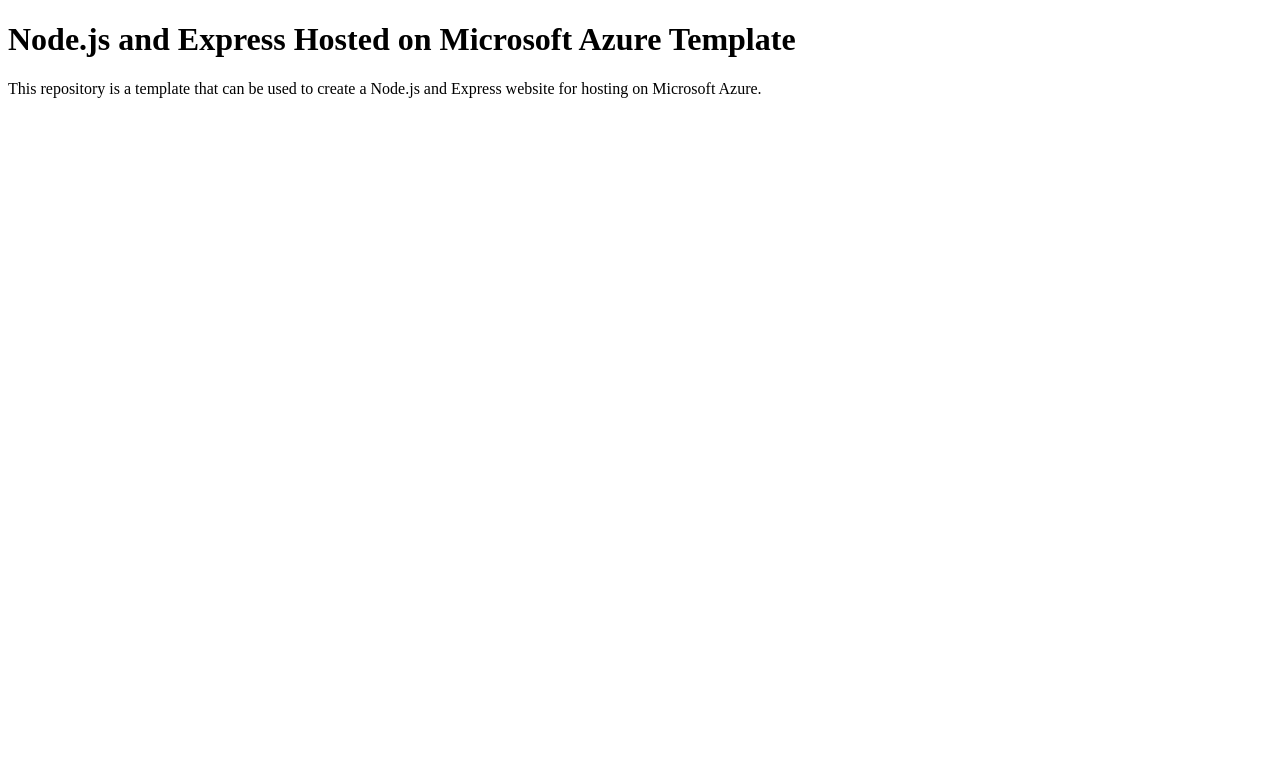
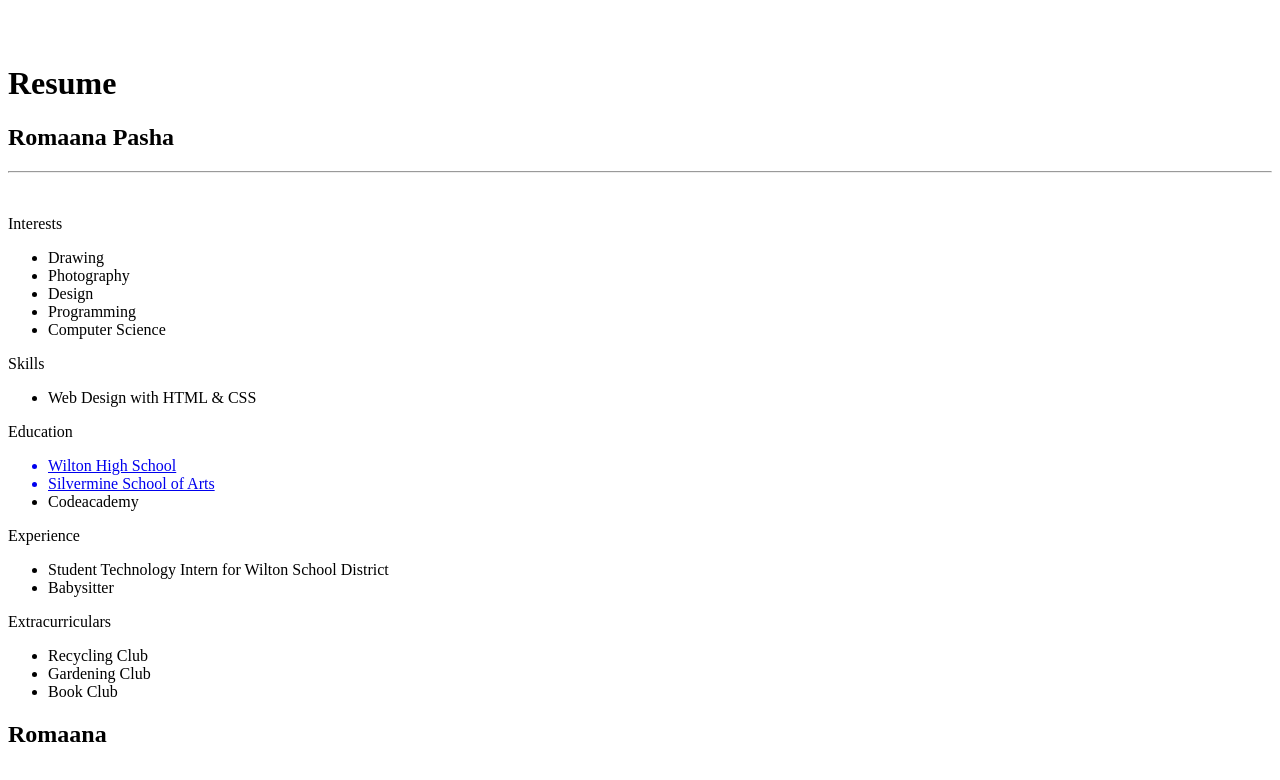
Before and after one commit to romaanazpasha/assignment-portfolio-rp, a website: page client/index.html in a window 1280 px wide. Drawn offline with Linux system fonts and the light colour scheme.

Commit message:
version 2

```diff
--- /dev/null
+++ b/client/index.css
@@ -0,0 +1,89 @@
+* {
+    max-width: 700px;
+    margin: auto;
+  }
+
+
+  /*body {
+      min-width: 500px;
+  }*/
+
+  div {
+    border-radius: 5px;
+  }
+
+  #header {
+    height: 40px;
+    width: 100%;
+    background-color: #ffcccc;
+    position: fixed;
+    z-index: 1;
+  }
+
+  #title {
+    margin-left: 3%;
+  }
+
+  #footer {
+    height: 50px;
+    width: 100%;
+    background-color: #ffcccc;
+    clear: both;
+    position: relative;
+  }
+
+  .left {
+    height: 1000px;
+    width: 45px;
+    background-color: #e0eeee;
+    float: left;
+    position: fixed;
+  }
+
+  .right {
+    height: 1000px;
+    width: 45px;
+    background-color: #e0eeee;
+    float: right;
+    position: inherit;
+  }
+
+  .stuff {
+    display: inline-block;
+    margin-top: 6px;
+    margin-left: 55px;
+    width: 75%;
+    height: 1000px;
+  }
+
+  p,
+  li {
+    font-family: 'Cormorant Garamond';
+  }
+
+  .head {
+    font-size: 20px;
+  }
+
+  #name {
+    font-family: Sacramento;
+    float: right;
+    margin-top: 10px;
+    margin-right: 4%;
+  }
+
+  a {
+    color: black;
+    text-decoration: none;
+  }
+
+  @media only screen and (max-width: 430px) {
+    .left,
+    .right {
+      display: none;
+    }
+    .stuff {
+      width: 100%;
+      margin-left: 10px;
+    }
+  }
--- a/client/index.html
+++ b/client/index.html
@@ -1,11 +1,48 @@
-<!DOCTYPE html>
-<html>
-<head>
-	<title>Node.js on Azure Template</title>
-</head>
-<body>
-	<h1>Node.js and Express Hosted on Microsoft Azure Template</h1>
-	<p>This repository is a template that can be used to create a Node.js and Express website for hosting on Microsoft
-	Azure.</p>
-</body>
-</html>
+<div id="header"></div>
+<div class="left"></div>
+<div class="stuff">
+  <br><br>
+  <h1>Resume</h1>
+  <h2>Romaana Pasha</h2>
+  <hr />
+  <br>
+  <p class="head">Interests</p>
+  <ul>
+    <li>Drawing</li>
+    <li>Photography</li>
+    <li>Design</li>
+    <li>Programming</li>
+    <li>Computer Science</li>
+  </ul>
+  <p class="head">Skills</p>
+  <ul>
+    <li>Web Design with HTML & CSS</li>
+  </ul>
+  <p class="head">Education</p>
+  <ul>
+    <a href="http://www.wiltonhighschool.org/pages/Wilton_High_School">
+      <li>Wilton High School</li>
+    </a>
+    <!--Link-->
+    <a href="https://www.silvermineart.org/">
+      <li>Silvermine School of Arts</li>
+    </a>
+    <li>Codeacademy</li>
+  </ul>
+  <p class="head">Experience</p>
+  <ul>
+    <li>Student Technology Intern for Wilton School District</li>
+    <li>Babysitter</li>
+  </ul>
+  <p class="head">Extracurriculars</p>
+  <ul>
+    <li>Recycling Club</li>
+    <li>Gardening Club</li>
+    <li>Book Club</li>
+  </ul>
+</div>
+<div class="right"></div>
+<div id="footer">
+  <h2 id="name">Romaana
+
+  </h2></div>
```
